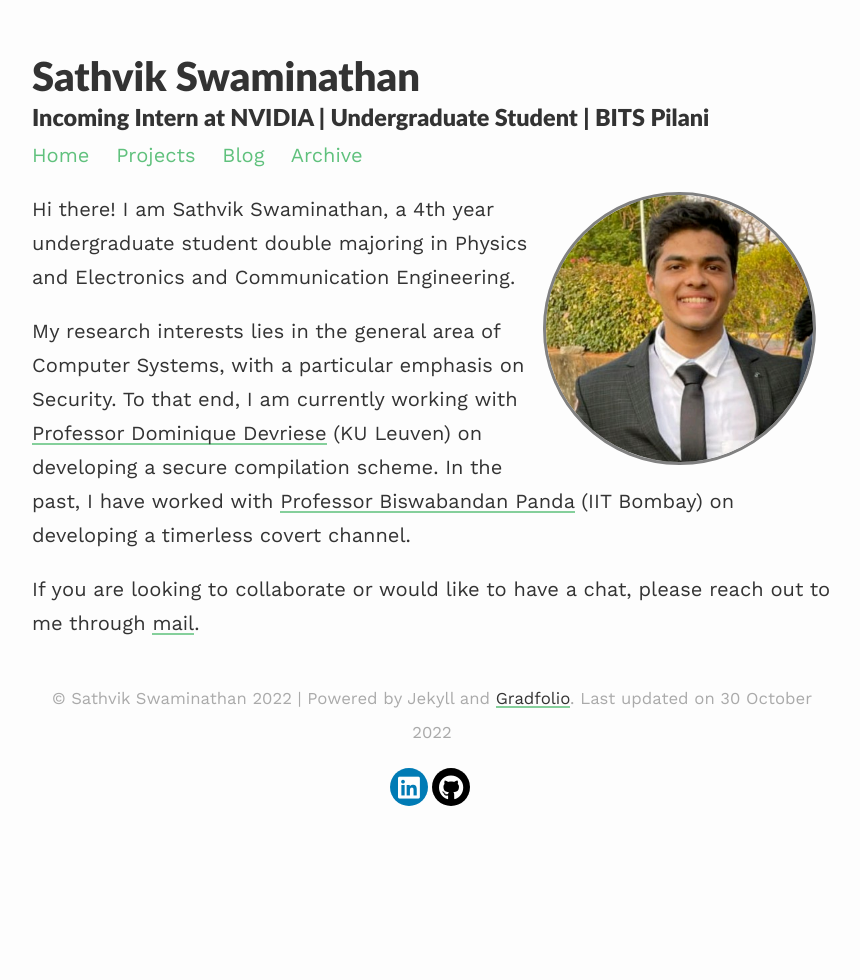
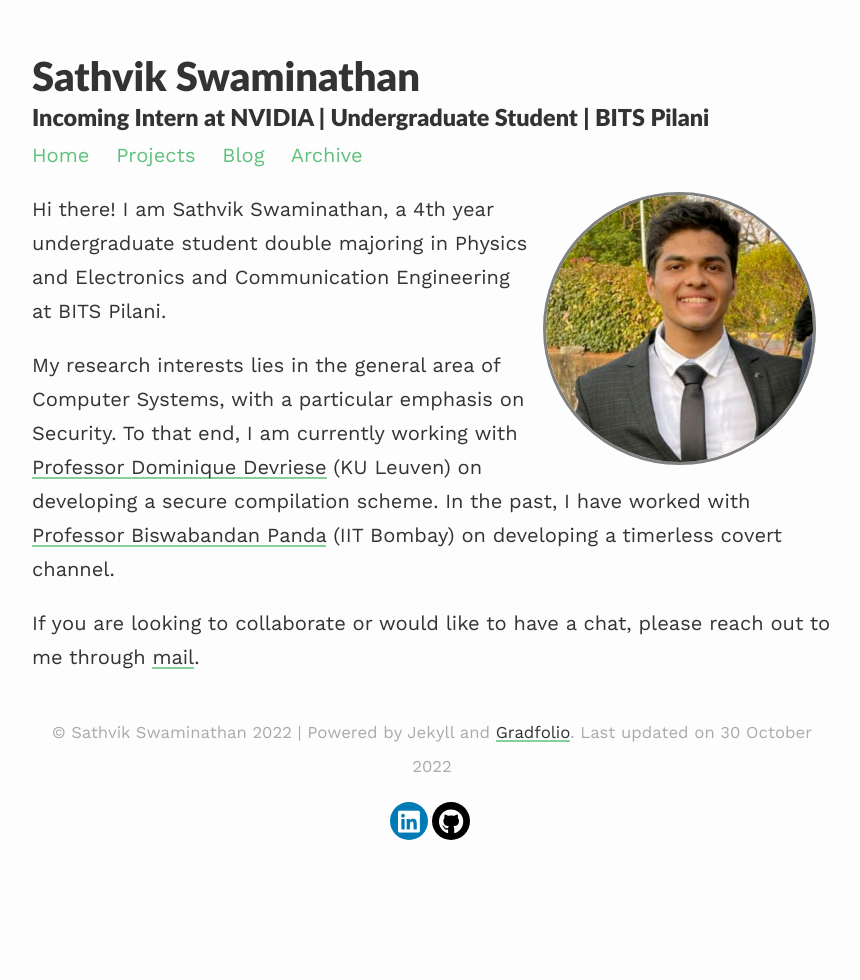
Before and after one commit to sathvikswaminathan/webpage, a Jekyll site: the page built from index.md, in a window 1280 px wide. Shown: the whole page, without its empty margins (208-1068 px from the left). Built offline with Jekyll 4.4.1, drawn with Linux system fonts in a browser that asks for light colours; nearby versions of some CDN libraries.

Commit message:
made some changes

```diff
--- a/index.md
+++ b/index.md
@@ -7,7 +7,7 @@ profile:
 published: true
 ---
 
-Hi there! I am Sathvik Swaminathan, a 4th year undergraduate student double majoring in Physics and Electronics and Communication Engineering.
+Hi there! I am Sathvik Swaminathan, a 4th year undergraduate student double majoring in Physics and Electronics and Communication Engineering at BITS Pilani.
 
 My research interests lies in the general area of Computer Systems, with a particular emphasis on Security. To that end, I am currently working with [Professor Dominique Devriese](https://soft.vub.ac.be/~dodevrie/) (KU Leuven) on developing a secure compilation scheme. In the past, I have worked with [Professor Biswabandan Panda](https://www.cse.iitb.ac.in/~biswa/) (IIT Bombay) on developing a timerless covert channel.
 
```
